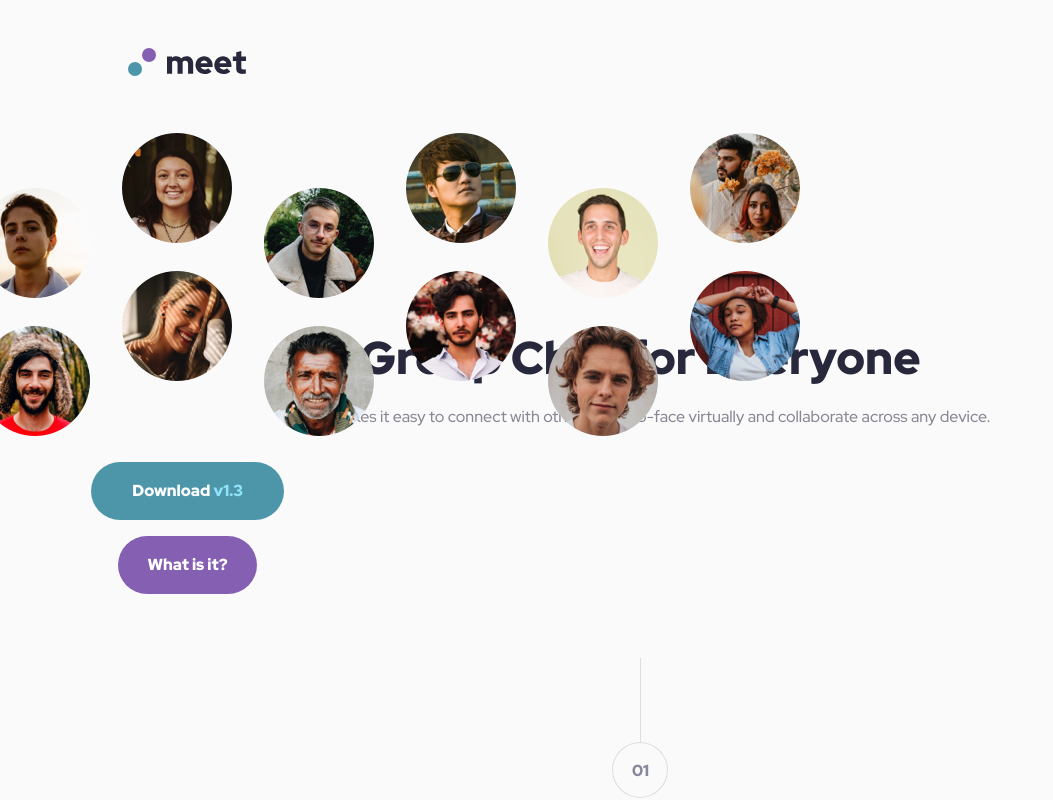
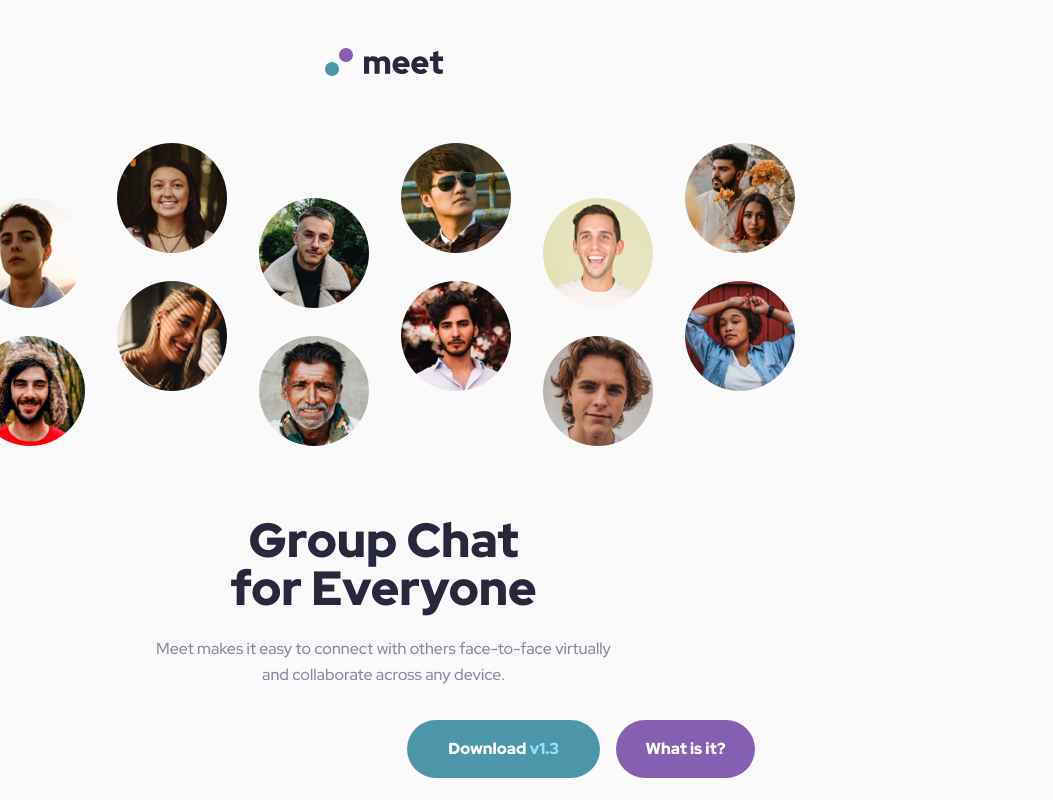
Before and after one commit to rjcrowderschaefer/fm-meet-landing-page, a plain HTML site: page index.html in a window 1280 px wide. Shown: the whole page, without its empty margins (0-1053 px from the left). Drawn offline with Linux system fonts and the light colour scheme.

Commit message:
Update header layout for tablet breakpoint

```diff
--- a/index.html
+++ b/index.html
@@ -41,15 +41,32 @@
           src="/assets/tablet/image-hero.png"
           alt="circle images of peoples faces"
         />
+        <img
+          class="hero-image-tablet"
+          src="/assets/tablet/image-hero.png"
+          alt="circle images of peoples faces"
+        />
+        <img
+          class="hero-image-desktop-left"
+          src="/assets/desktop/image-hero-left.png"
+          alt="circle images of peoples faces"
+        />
+        <img
+          class="hero-image-desktop-right"
+          src="/assets/desktop/image-hero-right.png"
+          alt="circle images of peoples faces"
+        />
         <h1>Group Chat for Everyone</h1>
         <p class="desc header-desc">
           Meet makes it easy to connect with others face-to-face virtually and
           collaborate across any device.
         </p>
-        <button class="btn btn-download btn-header-lrg">
-          Download <span class="version">v1.3</span>
-        </button>
-        <button class="btn btn-header-sml">What is it?</button>
+        <div class="btn-header-container">
+          <button class="btn btn-download btn-header-lrg">
+            Download <span class="version">v1.3</span>
+          </button>
+          <button class="btn btn-header-sml">What is it?</button>
+        </div>
       </header>
       <article id="pageArticle">
         <div class="num-container">
--- a/style.css
+++ b/style.css
@@ -97,6 +97,18 @@ body {
     position: absolute;
 }
 
+.hero-image-tablet {
+    display: none;
+}
+
+.hero-image-desktop-left {
+    display: none;
+}
+
+.hero-image-desktop-right {
+    display: none;
+}
+
 h1 {
     color: #28283D;
     font-size: 4.6rem;
@@ -108,7 +120,7 @@ h1 {
 }
 
 .desc {
-    color: #878795;
+    color: #87879D;
     font-size: 1.6rem;
     font-weight: 500;
     line-height: 2.6rem;
@@ -279,3 +291,55 @@ h4 {
 #pageFooter .version {
     color: #D9B8FF;
 }
+
+@media only screen and (min-width: 768px) {
+
+    .header-logo {
+        margin: 0 324.5px 0 324.5px;
+    }
+
+    .hero-image {
+        display: none;
+    }
+
+    .hero-image-tablet {
+        display: block;
+        max-width: 100%;
+        margin-top: 50px;
+        position: absolute;
+        left: -25px;
+        top: 45px;
+    }
+
+    h1 {
+        font-size: 4.8rem;
+        line-height: 48px;
+        margin: 440px 215px 24px 214px;
+        width: 339px;
+    }
+
+    .desc {
+        width: 457px;
+        margin-left: 155px;
+        margin-right: 156px;
+        margin-bottom: 32px;
+    }
+
+    .btn-header-container {
+        display: flex;
+        flex-direction: row;
+        justify-content: center;
+        margin-left: 210px;
+        margin-right: 210px;
+    }
+
+    .btn-download {
+        margin-right: 16px;
+        margin-left: 0px;
+    }
+
+    .btn-header-sml {
+        margin-left: 0px;
+    }
+
+}
```
